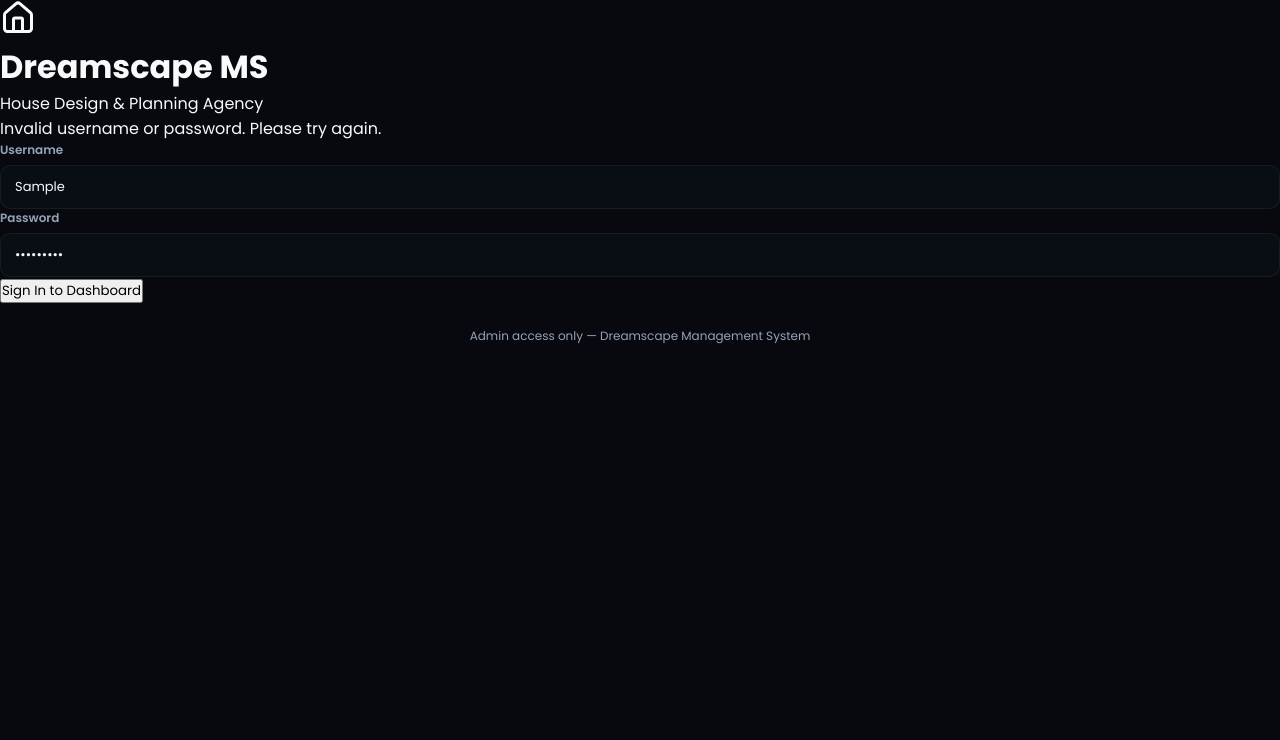
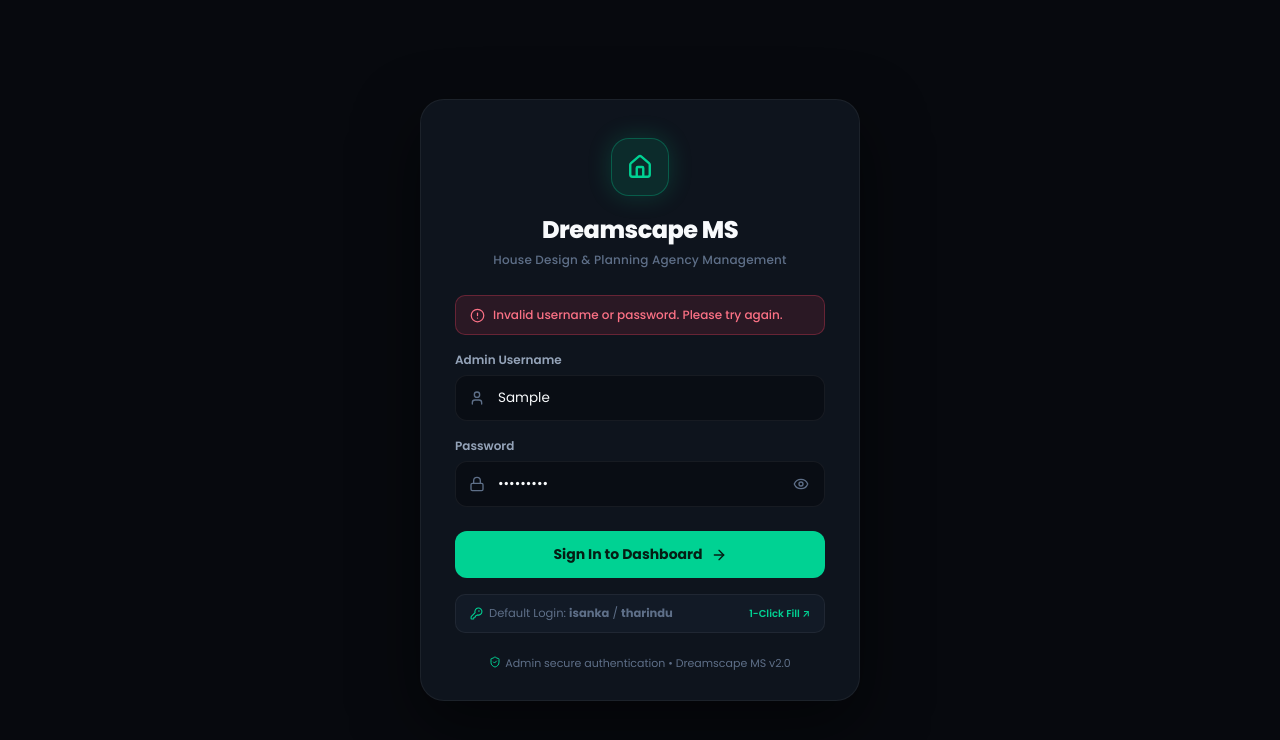
Before and after one commit to manee235/dreamscape-ms, a React (Vite) app: page / in a window 1280 px wide. Both pictures are taken after typing "Sample", "Sample123" into the empty fields and a click on the button "Sign In to Dashboard". Shown: the top 740 px of the page. Built offline with nearby package versions, Linux system fonts and the light colour scheme; no server answers; the database is empty.

Commit message:
Fix login screen UI, resolve blank dashboard runtime error and add ErrorBoundary

```diff
--- a/src/components/Dashboard.jsx
+++ b/src/components/Dashboard.jsx
@@ -17,6 +17,7 @@ import {
   Phone,
   Search,
   ChevronRight,
+  CreditCard,
 } from 'lucide-react'
 
 function fmt(n) {
@@ -100,7 +101,9 @@ function buildChartData(paymentsList = [], projectsList = []) {
     }
 
     const path = buildPath(curvePoints)
-    const fillPath = `${path} L ${curvePoints[curvePoints.length - 1].x} ${baselineY + 30} L ${curvePoints[0].x} ${baselineY + 30} Z`
+    const lastPt = curvePoints.length > 0 ? curvePoints[curvePoints.length - 1] : { x: usableW + paddingX, y: baselineY }
+    const firstPt = curvePoints.length > 0 ? curvePoints[0] : { x: paddingX, y: baselineY }
+    const fillPath = path ? `${path} L ${lastPt.x} ${baselineY + 30} L ${firstPt.x} ${baselineY + 30} Z` : ''
     const forecastPath = buildPath(forecastPoints)
 
     return { curvePoints, forecastPoints, path, fillPath, forecastPath }
@@ -239,12 +242,13 @@ export default function Dashboard({ onNavigate, onOpenCustomerLookup }) {
     setActivePointIndex(index)
   }
 
-  const currentDataset = chartData[timeframe] || chartData.Week
-  const safeIndex = Math.min(activePointIndex, currentDataset.labels.length - 1)
-  const currentPoint = currentDataset.curvePoints[safeIndex] || { x: 370, y: 190 }
-  const currentLabel = currentDataset.labels[safeIndex] || 'Mon'
-  const currentCollected = currentDataset.collected[safeIndex] || 0
-  const currentProjected = currentDataset.projected[safeIndex] || 0
+  const currentDataset = chartData[timeframe] || chartData.Week || { labels: [], collected: [], projected: [], curvePoints: [], forecastPoints: [] }
+  const labelCount = currentDataset?.labels?.length || 1
+  const safeIndex = Math.max(0, Math.min(activePointIndex || 0, labelCount - 1))
+  const currentPoint = currentDataset?.curvePoints?.[safeIndex] || { x: 370, y: 190 }
+  const currentLabel = currentDataset?.labels?.[safeIndex] || 'Mon'
+  const currentCollected = currentDataset?.collected?.[safeIndex] || 0
+  const currentProjected = currentDataset?.projected?.[safeIndex] || 0
 
   // Calculate dynamic tooltip X to stay within screen boundaries
   const tooltipLeftPercent = Math.max(25, Math.min(75, (currentPoint.x / 700) * 100))
@@ -579,7 +583,7 @@ export default function Dashboard({ onNavigate, onOpenCustomerLookup }) {
                   </div>
                 </div>
                 <div className="condition-cell-val">
-                  {stats?.completedCount} <span style={{ fontSize: 11, color: 'var(--text-muted)' }}>Plans</span>
+                  {stats?.completedCount || 0} <span style={{ fontSize: 11, color: 'var(--text-muted)' }}>Plans</span>
                 </div>
               </div>
 
@@ -591,7 +595,7 @@ export default function Dashboard({ onNavigate, onOpenCustomerLookup }) {
                   </div>
                 </div>
                 <div className="condition-cell-val">
-                  {stats?.clientsCount} <span style={{ fontSize: 11, color: 'var(--text-muted)' }}>By Mobile</span>
+                  {stats?.clientsCount || 0} <span style={{ fontSize: 11, color: 'var(--text-muted)' }}>By Mobile</span>
                 </div>
               </div>
 
--- a/src/components/Login.jsx
+++ b/src/components/Login.jsx
@@ -1,5 +1,5 @@
 import React, { useState } from 'react'
-import { Home } from 'lucide-react'
+import { Home, Lock, User, Eye, EyeOff, ArrowRight, ShieldCheck, AlertCircle, KeyRound } from 'lucide-react'
 import { supabase } from '../supabase'
 
 const DEFAULT_CREDENTIALS = {
@@ -10,6 +10,7 @@ const DEFAULT_CREDENTIALS = {
 export default function Login({ onLogin }) {
   const [username, setUsername] = useState('')
   const [password, setPassword] = useState('')
+  const [showPassword, setShowPassword] = useState(false)
   const [error, setError] = useState('')
   const [loading, setLoading] = useState(false)
 
@@ -32,13 +33,13 @@ export default function Login({ onLogin }) {
           setLoading(false)
           return
         } else {
-          setError('Invalid password. Please try again.')
+          setError('Invalid password. Please check and try again.')
           setLoading(false)
           return
         }
       }
 
-      // 2. Fallback to hardcoded admin credentials
+      // 2. Fallback to default admin credentials
       if (
         username.trim().toLowerCase() === DEFAULT_CREDENTIALS.username &&
         password === DEFAULT_CREDENTIALS.password
@@ -62,49 +63,111 @@ export default function Login({ onLogin }) {
     }
   }
 
+  const fillQuickDemo = () => {
+    setUsername(DEFAULT_CREDENTIALS.username)
+    setPassword(DEFAULT_CREDENTIALS.password)
+    setError('')
+  }
+
   return (
     <div className="login-page">
       <div className="login-card">
+        {/* Brand Header */}
         <div className="login-logo">
-          <div className="logo-icon">
-            <Home size={36} />
+          <div className="login-logo-badge">
+            <Home size={26} strokeWidth={2.2} />
           </div>
           <h1>Dreamscape MS</h1>
-          <p>House Design &amp; Planning Agency</p>
+          <p>House Design &amp; Planning Agency Management</p>
         </div>
 
-        {error && <div className="login-error">{error}</div>}
+        {/* Error notification */}
+        {error && (
+          <div className="login-error">
+            <AlertCircle size={15} style={{ flexShrink: 0 }} />
+            <span>{error}</span>
+          </div>
+        )}
 
+        {/* Login Form */}
         <form className="login-form" onSubmit={handleSubmit}>
           <div className="form-group">
-            <label>Username</label>
+            <label style={{ fontSize: 12, fontWeight: 600, color: 'var(--text-secondary)' }}>
+              Admin Username
+            </label>
+            <div className="login-input-wrapper">
+              <span className="login-input-icon">
+                <User size={16} />
+              </span>
               <input
                 type="text"
-              placeholder="Enter your username"
+                className="login-input-field"
+                placeholder="Enter username (e.g. isanka)"
                 value={username}
                 onChange={(e) => setUsername(e.target.value)}
                 autoFocus
                 required
               />
             </div>
+          </div>
+
           <div className="form-group">
-            <label>Password</label>
+            <label style={{ fontSize: 12, fontWeight: 600, color: 'var(--text-secondary)' }}>
+              Password
+            </label>
+            <div className="login-input-wrapper">
+              <span className="login-input-icon">
+                <Lock size={16} />
+              </span>
               <input
-              type="password"
+                type={showPassword ? 'text' : 'password'}
+                className="login-input-field"
                 placeholder="Enter your password"
                 value={password}
                 onChange={(e) => setPassword(e.target.value)}
                 required
               />
+              <button
+                type="button"
+                className="password-toggle-btn"
+                onClick={() => setShowPassword(!showPassword)}
+                title={showPassword ? 'Hide password' : 'Show password'}
+              >
+                {showPassword ? <EyeOff size={16} /> : <Eye size={16} />}
+              </button>
             </div>
+          </div>
+
           <button type="submit" className="login-btn" disabled={loading}>
-            {loading ? 'Signing in...' : 'Sign In to Dashboard'}
+            {loading ? (
+              <span>Authenticating...</span>
+            ) : (
+              <>
+                <span>Sign In to Dashboard</span>
+                <ArrowRight size={16} />
+              </>
+            )}
           </button>
         </form>
 
-        <p style={{ textAlign: 'center', marginTop: 24, fontSize: 12, color: '#94a3b8' }}>
-          Admin access only &mdash; Dreamscape Management System
-        </p>
+        {/* Quick Demo Credentials Autofill Pill */}
+        <div
+          className="login-quick-pill"
+          onClick={fillQuickDemo}
+          title="Click to automatically fill default credentials"
+        >
+          <div style={{ display: 'flex', alignItems: 'center', gap: 6 }}>
+            <KeyRound size={13} color="var(--primary)" />
+            <span>Default Login: <strong>isanka</strong> / <strong>tharindu</strong></span>
+          </div>
+          <span style={{ fontSize: 10, color: 'var(--primary)', fontWeight: 600 }}>1-Click Fill ↗</span>
+        </div>
+
+        {/* Footer */}
+        <div className="login-footer">
+          <ShieldCheck size={12} style={{ display: 'inline', marginRight: 4, verticalAlign: -1, color: 'var(--primary)' }} />
+          Admin secure authentication &bull; Dreamscape MS v2.0
+        </div>
       </div>
     </div>
   )
--- a/src/index.css
+++ b/src/index.css
@@ -1451,6 +1451,207 @@ input[type="date"]::-webkit-calendar-picker-indicator {
   padding-top: 10px;
 }
 
+/* ===== LOGIN SCREEN (OBSIDIAN FINTECH STYLE) ===== */
+.login-page {
+  min-height: 100vh;
+  width: 100vw;
+  display: flex;
+  align-items: center;
+  justify-content: center;
+  background: var(--bg-main);
+  padding: 20px;
+  box-sizing: border-box;
+  position: relative;
+  overflow: hidden;
+}
+
+.login-card {
+  background: var(--bg-card);
+  border: 1px solid var(--border-color);
+  border-radius: 24px;
+  width: 100%;
+  max-width: 440px;
+  padding: 38px 34px 28px;
+  box-shadow: 0 24px 64px rgba(0, 0, 0, 0.5);
+  box-sizing: border-box;
+  position: relative;
+  z-index: 10;
+  animation: loginFadeIn 0.3s ease-out;
+}
+
+@keyframes loginFadeIn {
+  from {
+    opacity: 0;
+    transform: translateY(12px) scale(0.98);
+  }
+  to {
+    opacity: 1;
+    transform: translateY(0) scale(1);
+  }
+}
+
+.login-logo {
+  text-align: center;
+  margin-bottom: 26px;
+}
+
+.login-logo-badge {
+  width: 58px;
+  height: 58px;
+  border-radius: 18px;
+  background: rgba(0, 210, 147, 0.12);
+  border: 1px solid rgba(0, 210, 147, 0.3);
+  color: var(--primary);
+  display: flex;
+  align-items: center;
+  justify-content: center;
+  margin: 0 auto 16px;
+  box-shadow: 0 0 24px rgba(0, 210, 147, 0.2);
+}
+
+.login-logo h1 {
+  font-size: 24px;
+  font-weight: 800;
+  letter-spacing: -0.5px;
+  color: var(--text-primary);
+  margin-bottom: 4px;
+}
+
+.login-logo p {
+  font-size: 12px;
+  font-weight: 500;
+  color: var(--text-muted);
+  letter-spacing: 0.2px;
+}
+
+.login-form {
+  display: flex;
+  flex-direction: column;
+  gap: 16px;
+}
+
+.login-input-wrapper {
+  position: relative;
+  display: flex;
+  align-items: center;
+  width: 100%;
+}
+
+.login-input-icon {
+  position: absolute;
+  left: 14px;
+  color: var(--text-muted);
+  pointer-events: none;
+  display: flex;
+  align-items: center;
+  z-index: 2;
+}
+
+.login-input-field {
+  width: 100%;
+  padding: 12px 40px 12px 42px !important;
+  background: var(--bg-input) !important;
+  border: 1px solid var(--border-color) !important;
+  border-radius: 12px !important;
+  font-size: 13.5px !important;
+  color: var(--text-primary) !important;
+  outline: none;
+  transition: all 0.2s ease;
+  box-sizing: border-box;
+}
+
+.login-input-field:focus {
+  border-color: var(--primary) !important;
+  box-shadow: 0 0 0 3px var(--primary-glow) !important;
+}
+
+.password-toggle-btn {
+  position: absolute;
+  right: 12px;
+  background: transparent;
+  border: none;
+  color: var(--text-muted);
+  cursor: pointer;
+  display: flex;
+  align-items: center;
+  padding: 4px;
+  z-index: 2;
+}
+
+.password-toggle-btn:hover {
+  color: var(--text-primary);
+}
+
+.login-btn {
+  width: 100%;
+  padding: 13px 18px;
+  border-radius: 12px;
+  background: var(--primary);
+  color: var(--primary-text);
+  border: none;
+  font-size: 14px;
+  font-weight: 700;
+  cursor: pointer;
+  display: flex;
+  align-items: center;
+  justify-content: center;
+  gap: 8px;
+  margin-top: 8px;
+  transition: all 0.2s ease;
+}
+
+.login-btn:hover:not(:disabled) {
+  opacity: 0.95;
+  box-shadow: 0 4px 20px var(--primary-glow);
+  transform: translateY(-1px);
+}
+
+.login-btn:disabled {
+  opacity: 0.6;
+  cursor: not-allowed;
+}
+
+.login-error {
+  background: rgba(244, 63, 94, 0.12);
+  border: 1px solid rgba(244, 63, 94, 0.3);
+  color: #fb7185;
+  padding: 10px 14px;
+  border-radius: 10px;
+  font-size: 12px;
+  font-weight: 500;
+  margin-bottom: 16px;
+  display: flex;
+  align-items: center;
+  gap: 8px;
+}
+
+.login-quick-pill {
+  background: var(--bg-card-sub);
+  border: 1px solid var(--border-color);
+  border-radius: 10px;
+  padding: 10px 14px;
+  font-size: 11.5px;
+  color: var(--text-muted);
+  display: flex;
+  align-items: center;
+  justify-content: space-between;
+  margin-top: 16px;
+  cursor: pointer;
+  transition: all 0.2s ease;
+}
+
+.login-quick-pill:hover {
+  border-color: var(--primary);
+  color: var(--text-primary);
+}
+
+.login-footer {
+  text-align: center;
+  margin-top: 22px;
+  font-size: 11px;
+  color: var(--text-muted);
+}
+
 /* ===== RESPONSIVE BREAKPOINTS ===== */
 @media (max-width: 1200px) {
   .obsidian-grid-4 {
```
Also changed, not shown: src/App.jsx (+6 -1 lines), src/components/ErrorBoundary.jsx (added, +82 -0 lines). Lines whose indentation alone changed are shown as unchanged.
